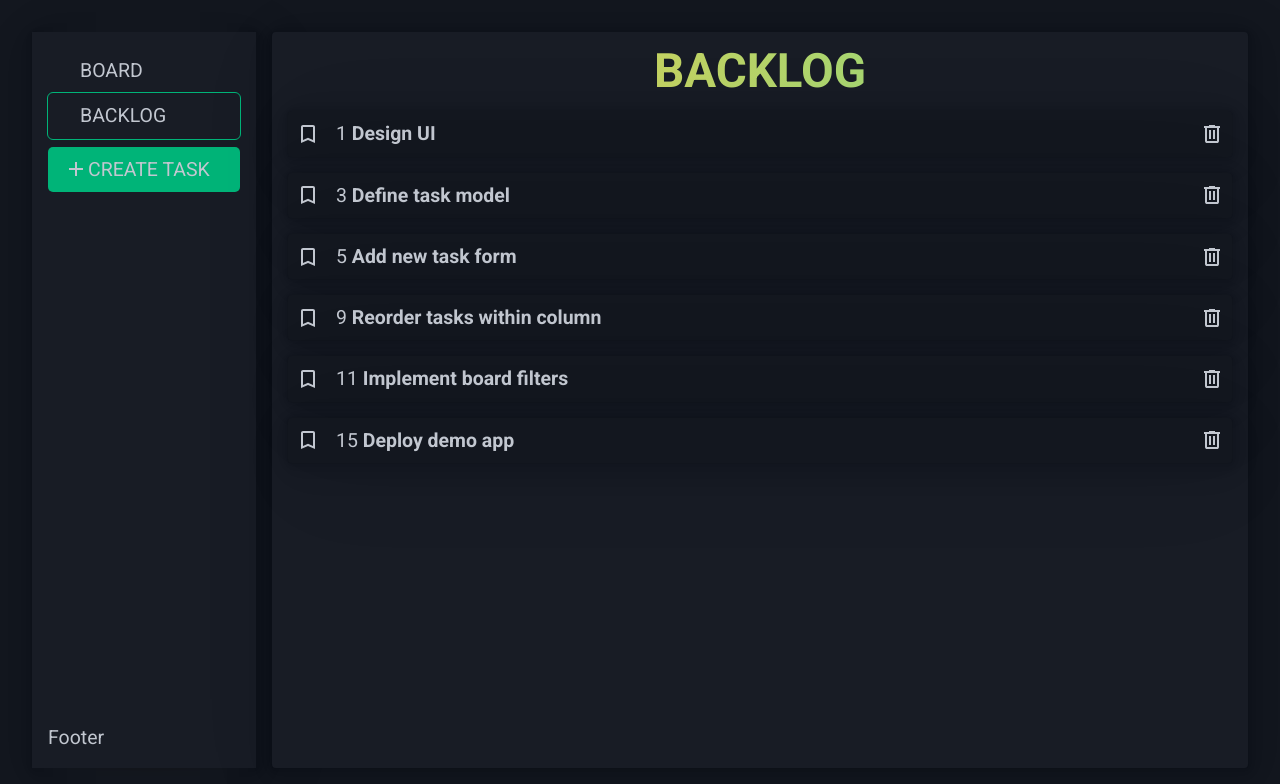
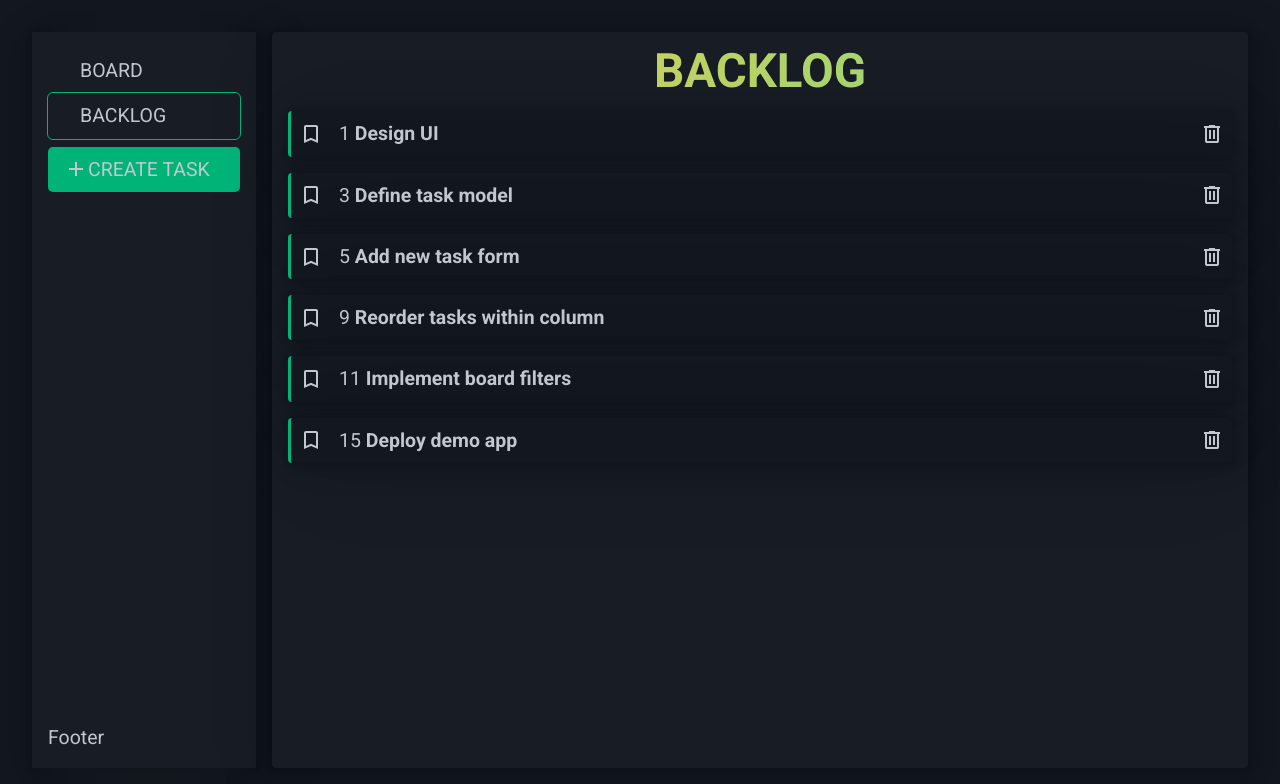
Before and after one commit to darryndotdev/task-manager-app, a React (Vite) app: page /app/backlog in a window 1280 px wide. Shown: the top 784 px of the page. Built offline with nearby package versions, Linux system fonts and the light colour scheme.

Commit message:
feat: enhance style of backlog view and add navigation to ticket view

```diff
--- a/src/components/Backlog/BackLogItem.jsx
+++ b/src/components/Backlog/BackLogItem.jsx
@@ -1,7 +1,7 @@
 import styles from './BacklogItem.module.css';
 import Bookmark from '../../UI/Icons/Bookmark';
 import Bin from '../../UI/Icons/Bin';
-import { useOutletContext } from 'react-router-dom';
+import { Link, useOutletContext } from 'react-router-dom';
 
 function BacklogItem({ task }) {
     const { id, title } = task;
@@ -9,7 +9,8 @@ function BacklogItem({ task }) {
     const { handleDeleteTasks } = useOutletContext();
 
     return (
-        <li className={styles.item}>
+        <li>
+            <Link className={styles.item} to={`/app/ticket/${id}`}>
                 <div className={styles.content}>
                     <Bookmark />
                     <p>
@@ -17,9 +18,16 @@ function BacklogItem({ task }) {
                         <span className={styles.title}>{title}</span>
                     </p>
                 </div>
-            <button onClick={() => handleDeleteTasks(id)}>
+                <button
+                    onClick={(e) => {
+                        e.preventDefault();
+                        e.stopPropagation();
+                        handleDeleteTasks(id);
+                    }}
+                >
                     <Bin />
                 </button>
+            </Link>
         </li>
     );
 }
--- a/src/components/Backlog/BackLogItem.module.css
+++ b/src/components/Backlog/BackLogItem.module.css
@@ -5,6 +5,7 @@
     display: flex;
     justify-content: space-between;
     padding: 0.5rem;
+    border-left: solid 3px var(--primary);
 }
 
 .content {
--- a/src/index.css
+++ b/src/index.css
@@ -116,3 +116,8 @@ textarea {
     background-color: var(--background-colour);
     transition: all 0.2s;
 }
+
+a {
+    color: inherit;
+    text-decoration: none;
+}
```
Lines whose indentation alone changed are shown as unchanged.
